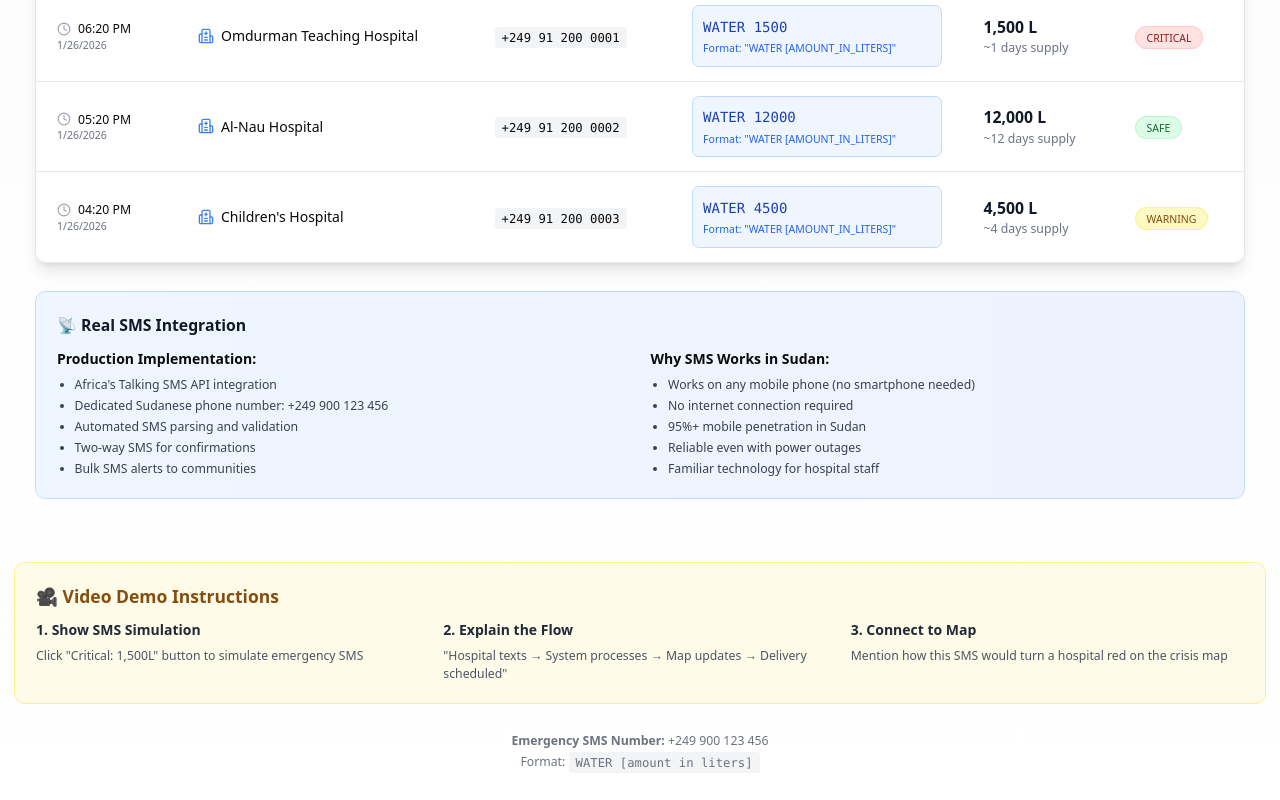
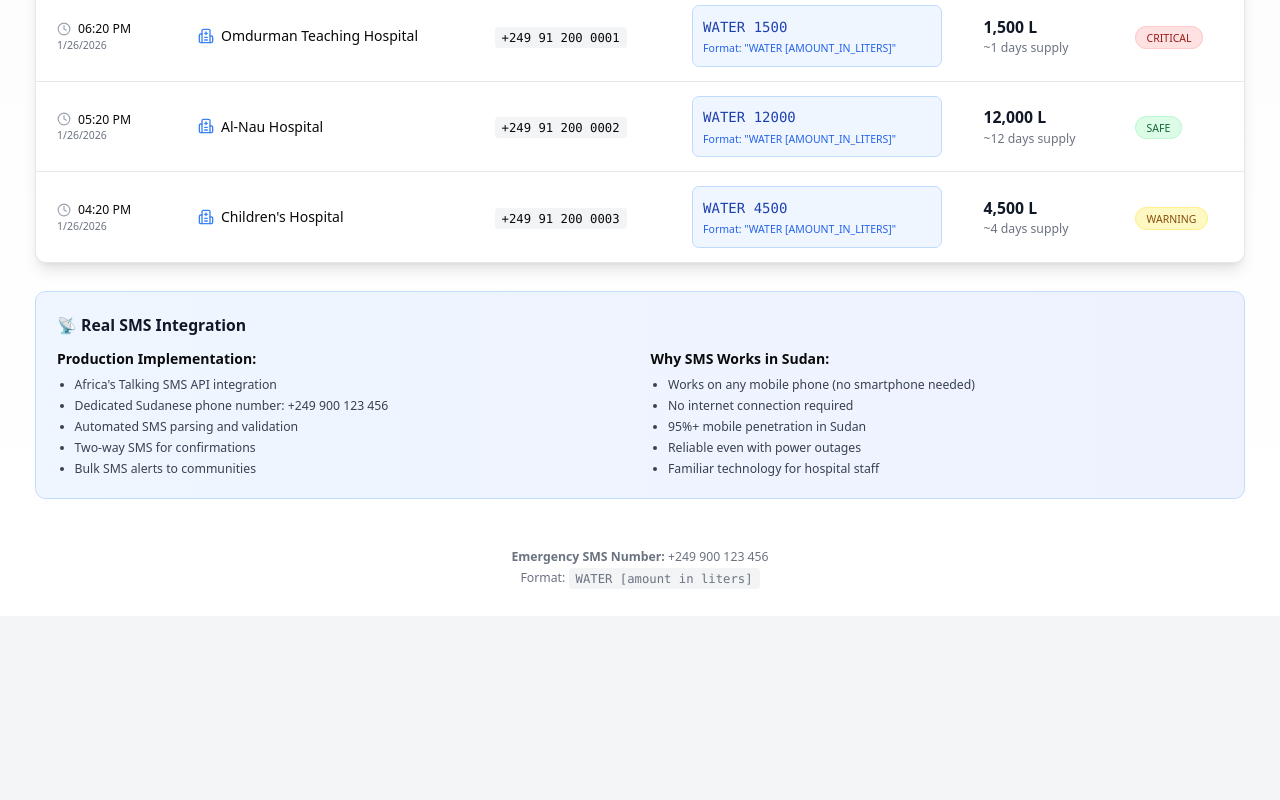
Before and after one commit to dialzay/nahr-sms, a Next.js app: page /sms-dashboard in a window 1280 px wide. Shown: the part 1141-1941 px from the top of the page. After the commit the page ends 1757 px from the top, so only its background shows below. Built offline with nearby package versions, Linux system fonts and the light colour scheme.

Commit message:
Update page.tsx

```diff
--- a/src/app/sms-dashboard/page.tsx
+++ b/src/app/sms-dashboard/page.tsx
@@ -71,24 +71,6 @@ export default function SmsDashboardPage() {
         {/* SMS Dashboard Component */}
         <SMSDashboard />
 
-        {/* Demo Instructions */}
-        <div className="mt-12 bg-yellow-50 border border-yellow-200 rounded-xl p-6">
-          <h3 className="text-xl font-bold text-yellow-800 mb-3">🎥 Video Demo Instructions</h3>
-          <div className="grid grid-cols-1 md:grid-cols-3 gap-4">
-            <div className="space-y-2">
-              <div className="font-semibold text-gray-800">1. Show SMS Simulation</div>
-              <p className="text-sm text-gray-600">Click "Critical: 1,500L" button to simulate emergency SMS</p>
-            </div>
-            <div className="space-y-2">
-              <div className="font-semibold text-gray-800">2. Explain the Flow</div>
-              <p className="text-sm text-gray-600">"Hospital texts → System processes → Map updates → Delivery scheduled"</p>
-            </div>
-            <div className="space-y-2">
-              <div className="font-semibold text-gray-800">3. Connect to Map</div>
-              <p className="text-sm text-gray-600">Mention how this SMS would turn a hospital red on the crisis map</p>
-            </div>
-          </div>
-        </div>
 
         {/* Emergency Contact */}
         <div className="mt-8 text-center text-sm text-gray-500">
```
